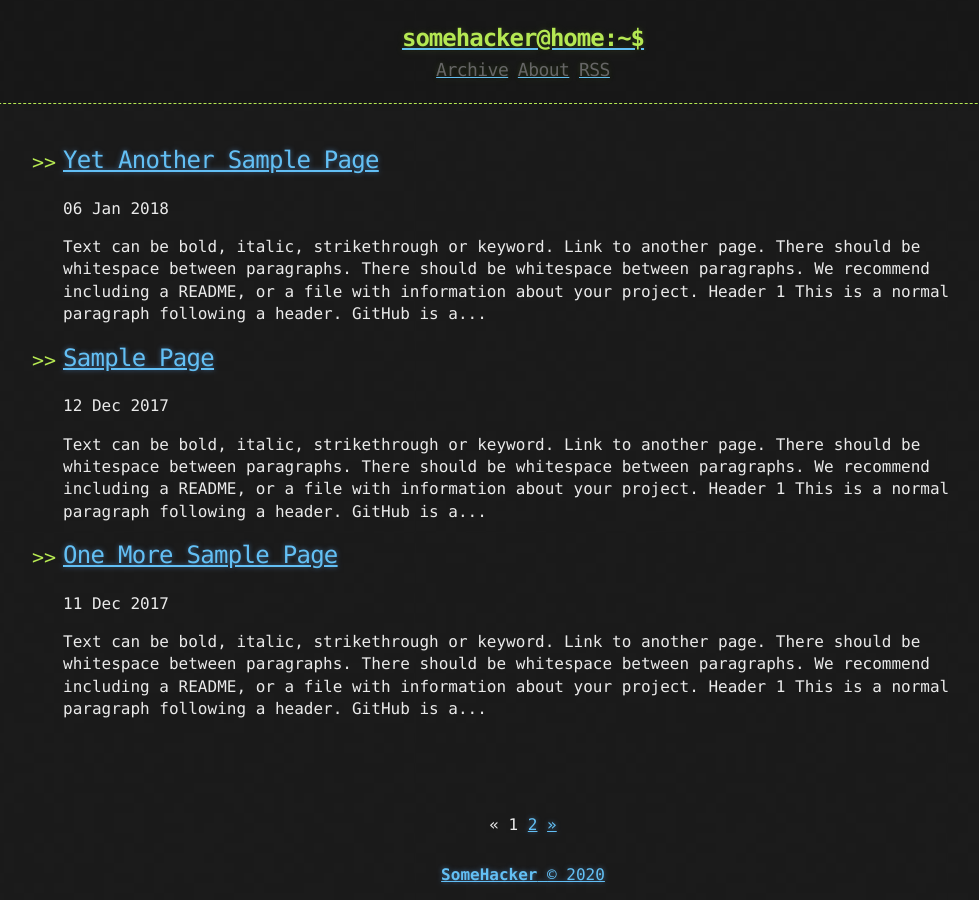
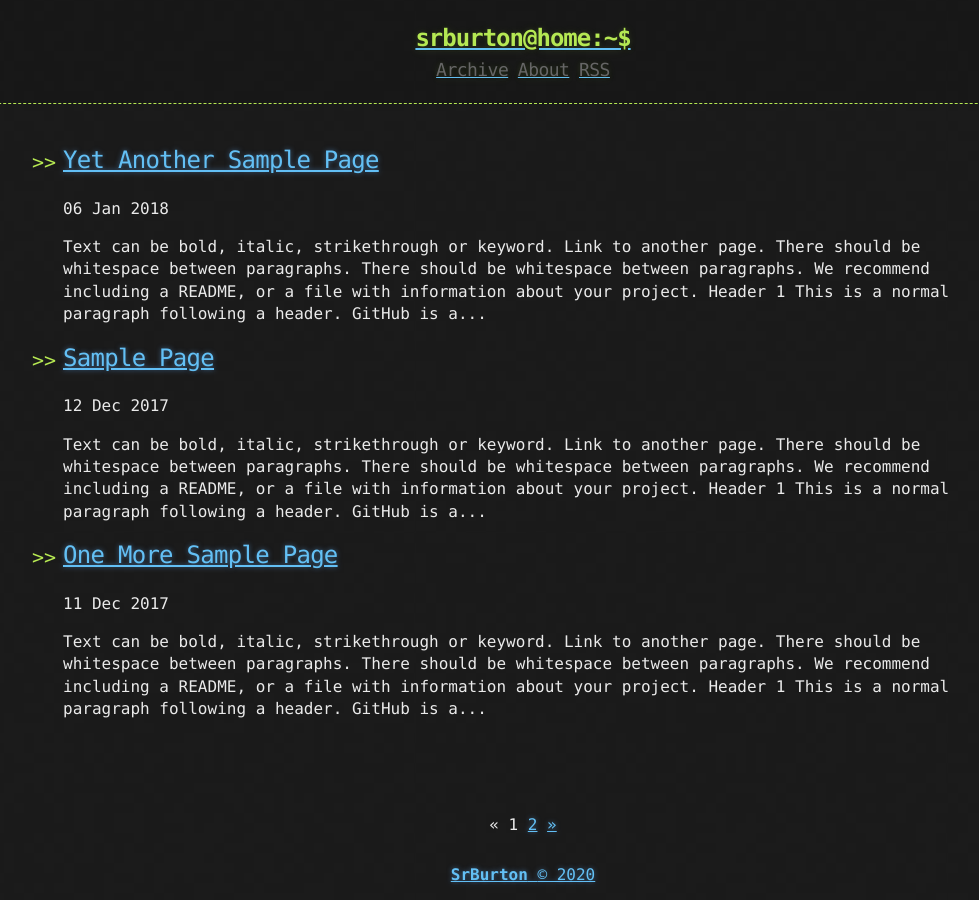
Before and after one commit to srburton/srburton.github.io, a Jekyll site: the page built from index.html, in a window 1280 px wide. Shown: the whole page, without its empty margins (117-1096 px from the left). Built offline with Jekyll 4.4.1, drawn with Linux system fonts in a browser that asks for light colours; the list of posts is cut into pages by our own code; part of the change alters nothing that is shown.

Commit message:
Initial commit

```diff
--- a/_config.yml
+++ b/_config.yml
@@ -1,9 +1,9 @@
-title: Hacker-Blog
-description: "A Jekyll Blog Theme For Hackers"
+title: Burton - BLOG
+description: "Is programming like an art, abstract or landscape? it depends on you ..."
 author:
-  name: "SomeHacker"
-  email: "someone@somewebsite.somedomain"
-  url: "https://ashishchaudhary.in/hacker-blog"
+  name: "SrBurton"
+  email: "renatoburton96@gmail.com"
+  url: "https://www.linkedin.com/in/renatoburton/"
 
 baseurl: /
 
@@ -28,5 +28,5 @@ plugins:
   - jekyll-sitemap
 
 # Custom variables
-owner : "SomeHacker"
+owner : "SrBurton"
 year : "2020"
```
Also changed, not shown: README.md.
